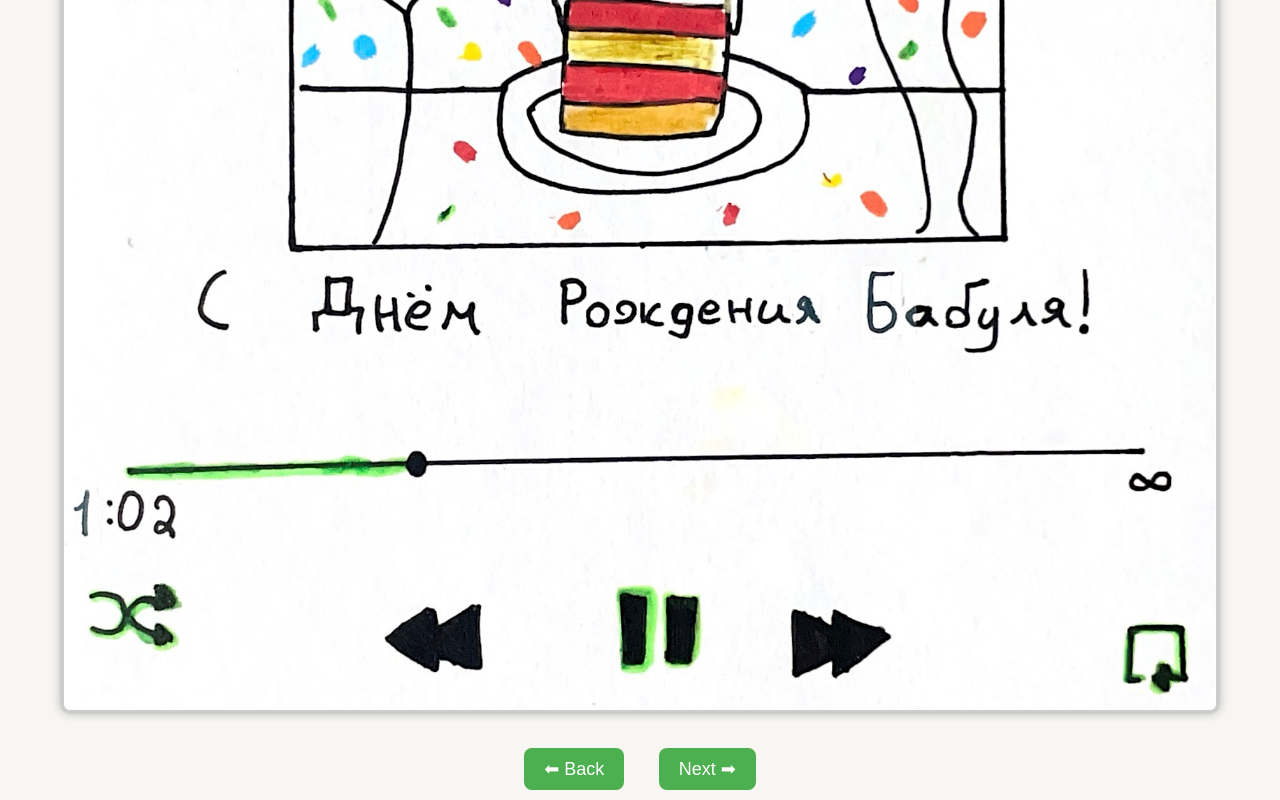
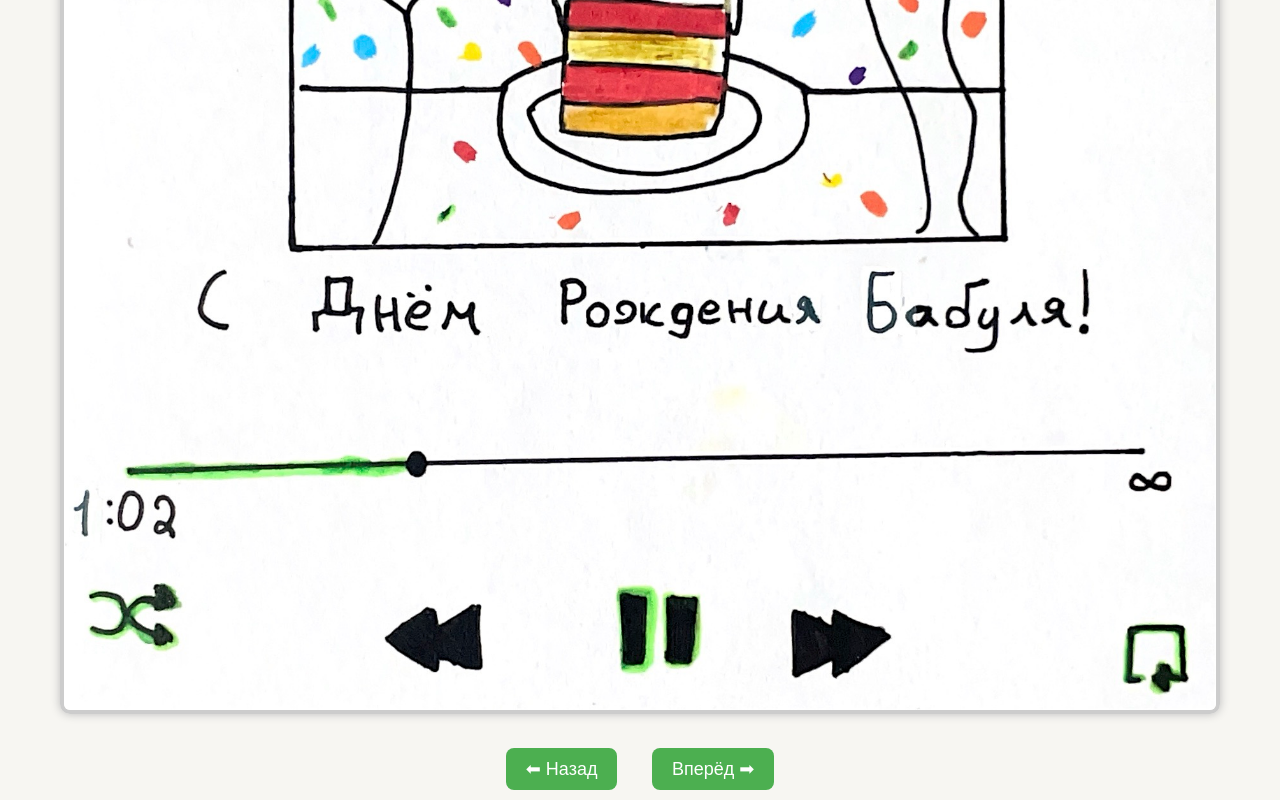
Before and after one commit to Danl0gin0ff/Birthday-Card, a plain HTML site: page index.html in a window 1280 px wide. Shown: the part 561-1361 px from the top of the page. Drawn offline with Linux system fonts and the light colour scheme.

Commit message:
Update index.html

```diff
--- a/index.html
+++ b/index.html
@@ -9,8 +9,8 @@
   <h1>Моя открытка для бабушки ❤️</h1>
   <img id="page" src="page1.jpg" alt="Card Page">
   <br>
-  <button onclick="prevPage()">⬅ Back</button>
-  <button onclick="nextPage()">Next ➡</button>
+  <button onclick="prevPage()">⬅ Назад</button>
+  <button onclick="nextPage()">Вперёд ➡</button>
 
   <script src="script.js"></script>
 </body>
```
